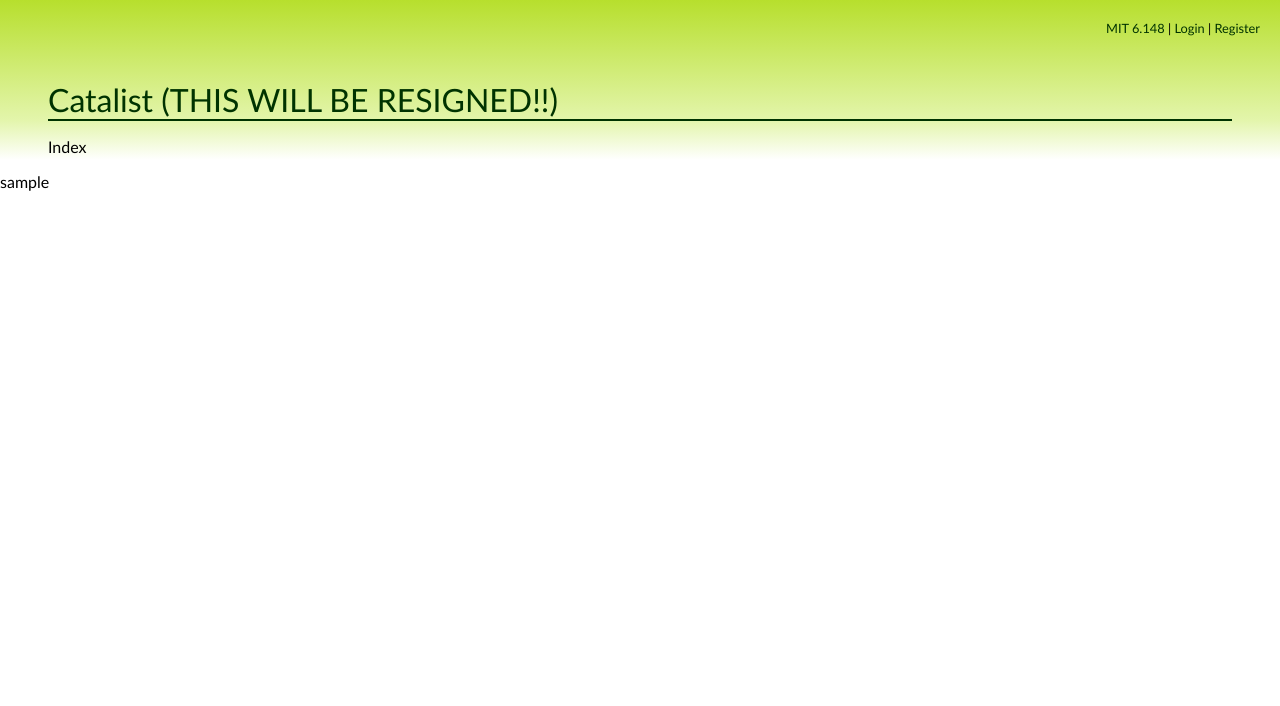
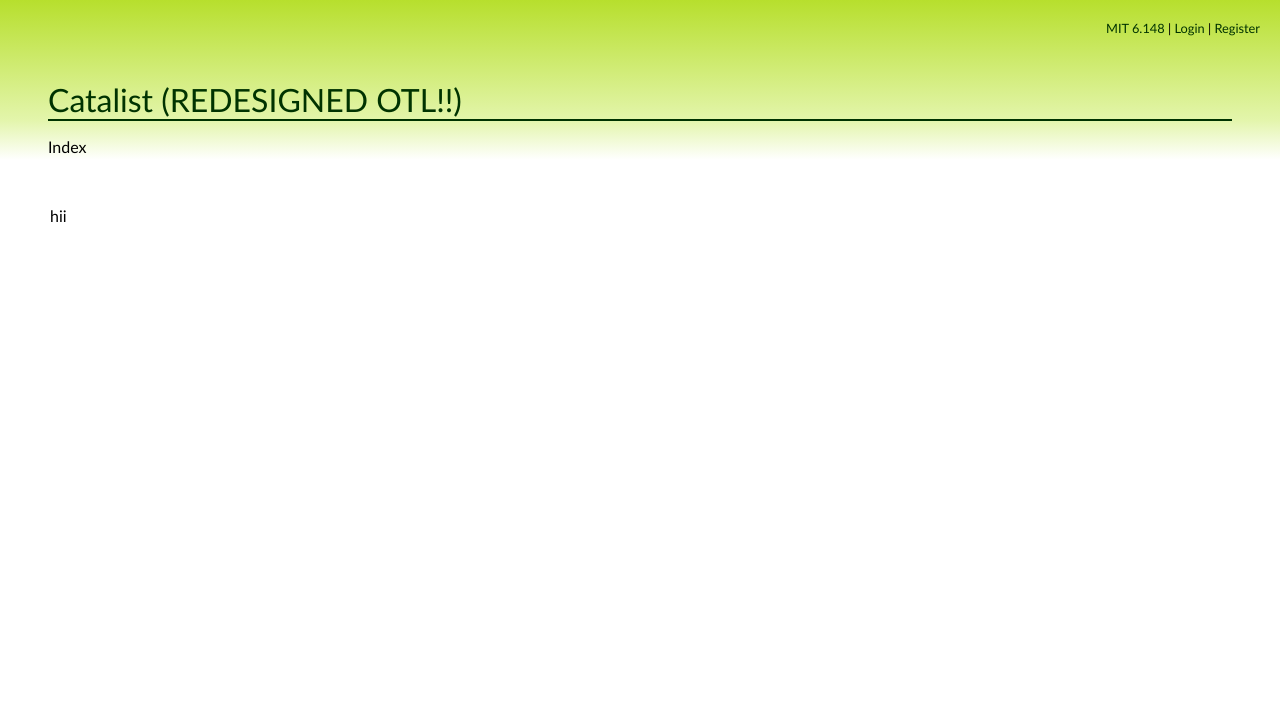
Before and after one commit to neutrinonerd3333/zutara-forever, a Flask app: page / in a window 1280 px wide. Shown: the top 706 px of the page. Run offline with Flask 2, Linux system fonts and the light colour scheme; some libraries are stand-ins or nearby versions.

Commit message:
dummy secret key
+ “redesigned” I can’t spell

```diff
--- a/routes.py
+++ b/routes.py
@@ -27,6 +27,8 @@ app = Flask(__name__)
 app.config['MONGODB_SETTINGS'] = {
     'db': 'zutara-forever'
 }
+
+app.config['SECRET_KEY'] = "secretkey"
 
 db = MongoEngine(app)
 
--- a/templates/home.html
+++ b/templates/home.html
@@ -5,5 +5,10 @@ Index
 
 
 {% block content %}
-sample
+<section id="wrapper">
+
+    <article>
+        hii
+    </article>
+</section>
 {% endblock %}
--- a/templates/layout.html
+++ b/templates/layout.html
@@ -12,7 +12,7 @@
 <body>
 <div class="container">
     <div class="header">
-	   <h1><a href="/">Catalist (THIS WILL BE RESIGNED!!)</a></h1>
+	   <h1><a href="/">Catalist (REDESIGNED OTL!!)</a></h1>
     <p class="lead">{% block title %}{% endblock %}</p>
     </div>
     <script type="text/javascript" src="{{ url_for('static', filename='useraccount.js') }}"></script>
```
